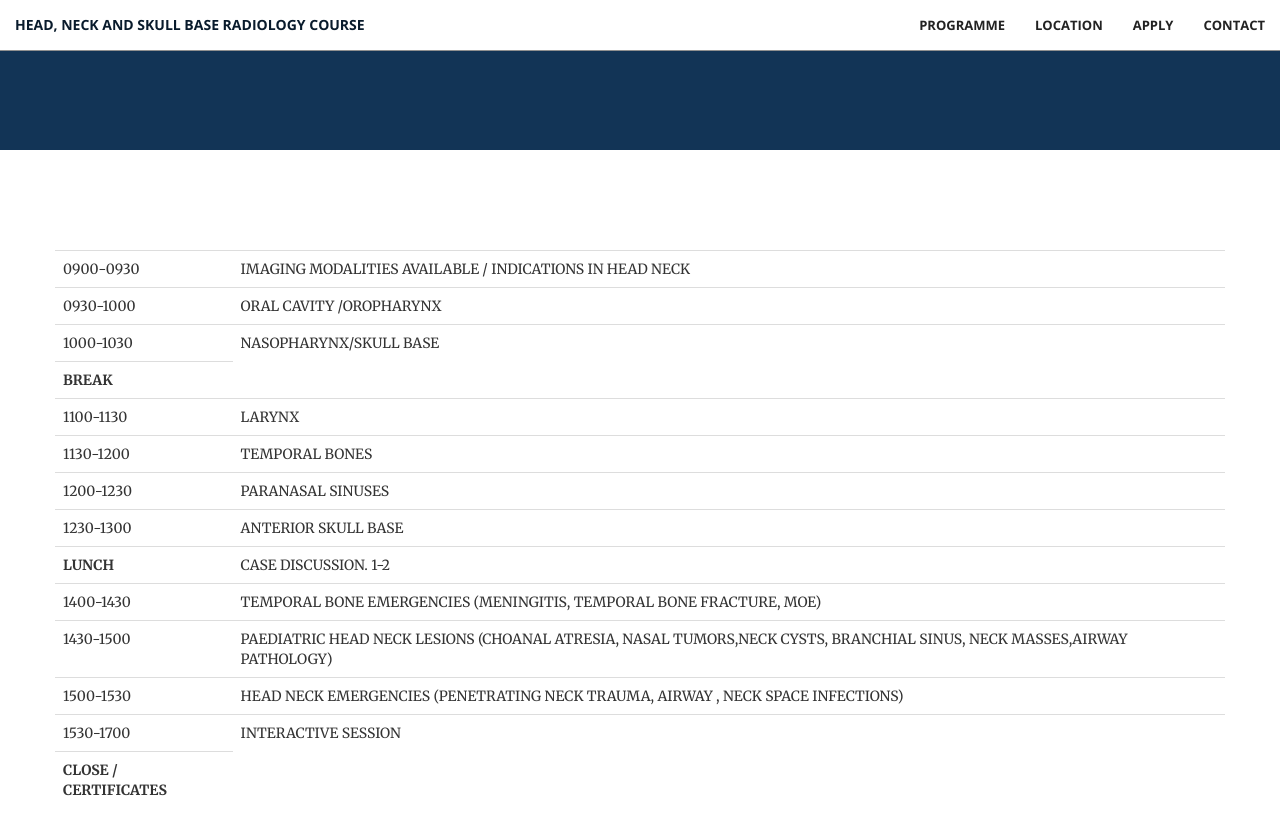
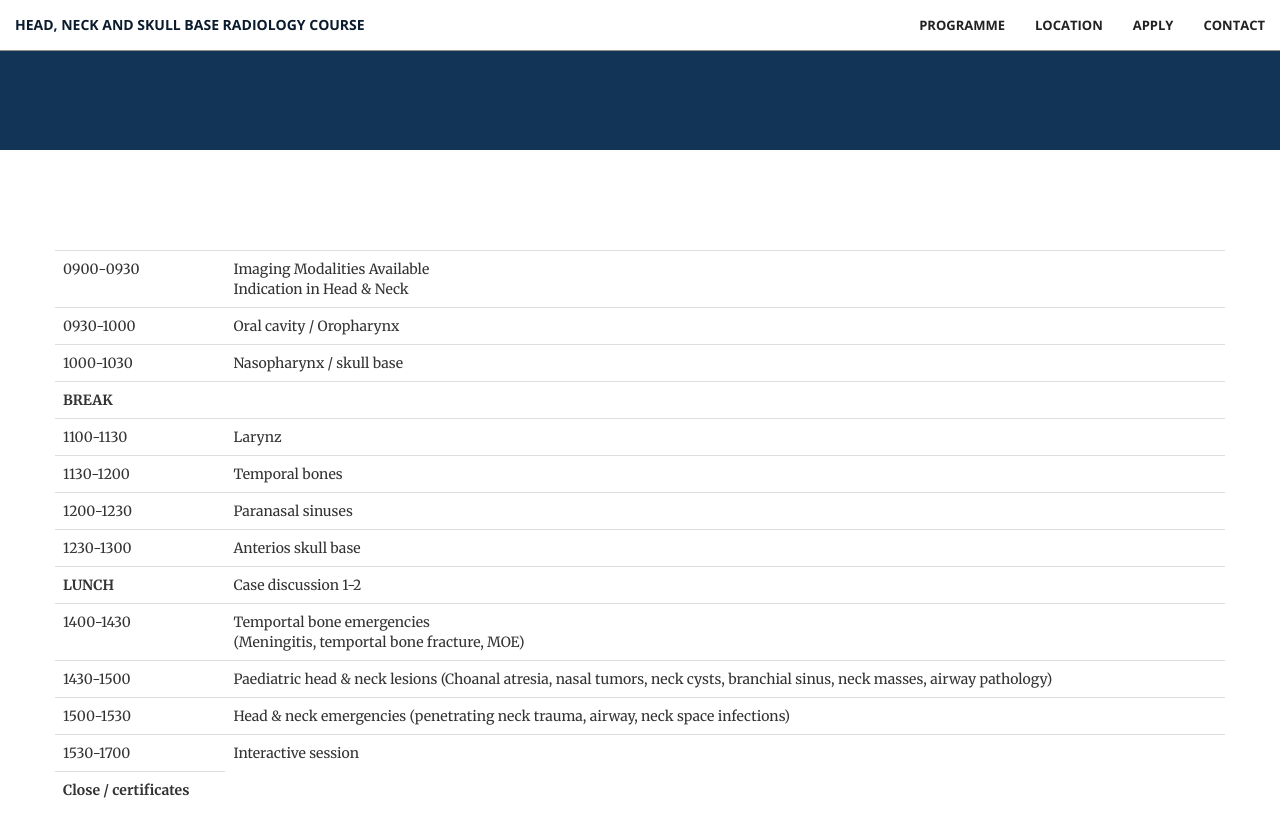
Before and after one commit to aberdeenradiology/aberdeenradiology.github.io, a Jekyll site: the page built from index.html, in a window 1280 px wide and 900 px high, scrolled down 1267 px. Shown: the top 837 px of the window. Built offline with Jekyll 4.4.1, drawn with Linux system fonts in a browser that asks for light colours.

Commit message:
Update programme.html

```diff
--- a/_includes/programme.html
+++ b/_includes/programme.html
@@ -2,20 +2,20 @@
     <div class="container">
         <div class="row">
             <table class = "table">
-                <tr><td>0900-0930</td><td>IMAGING MODALITIES AVAILABLE / INDICATIONS IN HEAD NECK</td></tr>
-                <tr><td>0930-1000</td><td>ORAL CAVITY /OROPHARYNX   </td></tr>
-                <tr><td>1000-1030</td><td>NASOPHARYNX/SKULL BASE</td></tr>
-                <tr><td><b>BREAK</b></td></tr>
-                <tr><td>1100-1130</td><td>LARYNX</td></tr>
-                <tr><td>1130-1200</td><td>TEMPORAL BONES</td></tr>
-                <tr><td>1200-1230</td><td>PARANASAL SINUSES</td></tr>
-                <tr><td>1230-1300</td><td>ANTERIOR SKULL BASE</td></tr>
-                <tr><td><b>LUNCH</b></td><td>CASE DISCUSSION. 1-2</td></tr>
-                <tr><td>1400-1430</td><td>TEMPORAL BONE EMERGENCIES (MENINGITIS, TEMPORAL BONE FRACTURE, MOE)</td></tr>
-                <tr><td>1430-1500</td><td>PAEDIATRIC HEAD NECK LESIONS (CHOANAL ATRESIA, NASAL TUMORS,NECK CYSTS, BRANCHIAL SINUS, NECK MASSES,AIRWAY PATHOLOGY)</td></tr>
-                <tr><td>1500-1530</td><td>HEAD NECK EMERGENCIES (PENETRATING NECK TRAUMA, AIRWAY , NECK SPACE INFECTIONS)</td></tr>
-                <tr><td>1530-1700</td><td>INTERACTIVE SESSION</td></tr>
-                <tr><td><b>CLOSE / CERTIFICATES</b></td></tr>
+                <tr><td>0900-0930</td><td>Imaging Modalities Available<br>Indication in Head & Neck</td></tr>
+                <tr><td>0930-1000</td><td>Oral cavity / Oropharynx</td></tr>
+                <tr><td>1000-1030</td><td>Nasopharynx / skull base</td></tr>
+                <tr><td><b>BREAK</b></td><td>&nbsp;</td></tr>
+                <tr><td>1100-1130</td><td>Larynz</td></tr>
+                <tr><td>1130-1200</td><td>Temporal bones</td></tr>
+                <tr><td>1200-1230</td><td>Paranasal sinuses</td></tr>
+                <tr><td>1230-1300</td><td>Anterios skull base</td></tr>
+                <tr><td><b>LUNCH</b></td><td>Case discussion 1-2</td></tr>
+                <tr><td>1400-1430</td><td>Temportal bone emergencies<br>(Meningitis, temportal bone fracture, MOE)</td></tr>
+                <tr><td>1430-1500</td><td>Paediatric head & neck lesions (Choanal atresia, nasal tumors, neck cysts, branchial sinus, neck masses, airway pathology)</td></tr>
+                <tr><td>1500-1530</td><td>Head & neck emergencies (penetrating neck trauma, airway, neck space infections)</td></tr>
+                <tr><td>1530-1700</td><td>Interactive session</td></tr>
+                <tr><td><b>Close / certificates</b></td></tr>
             </table>
         </div>
     </div>
```
